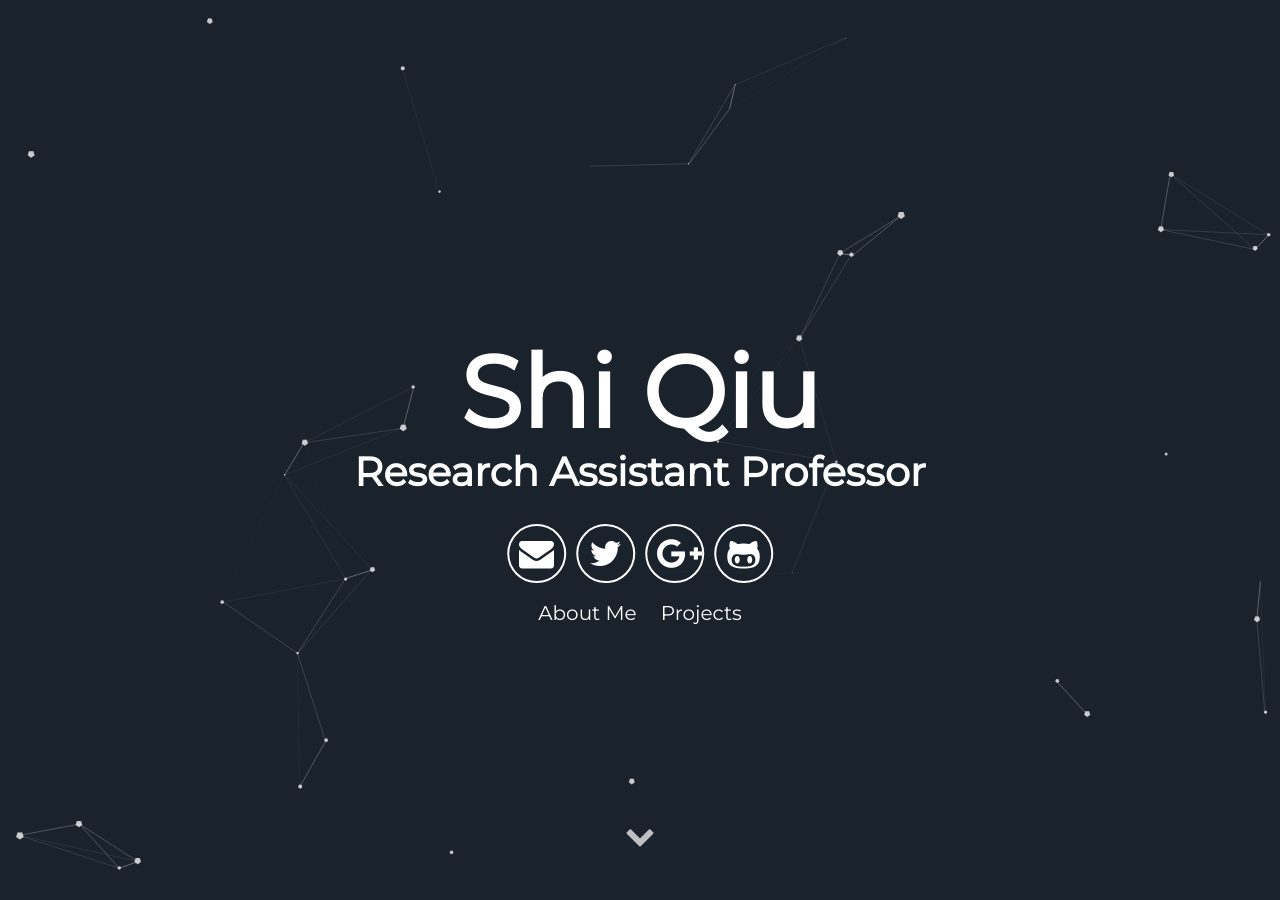
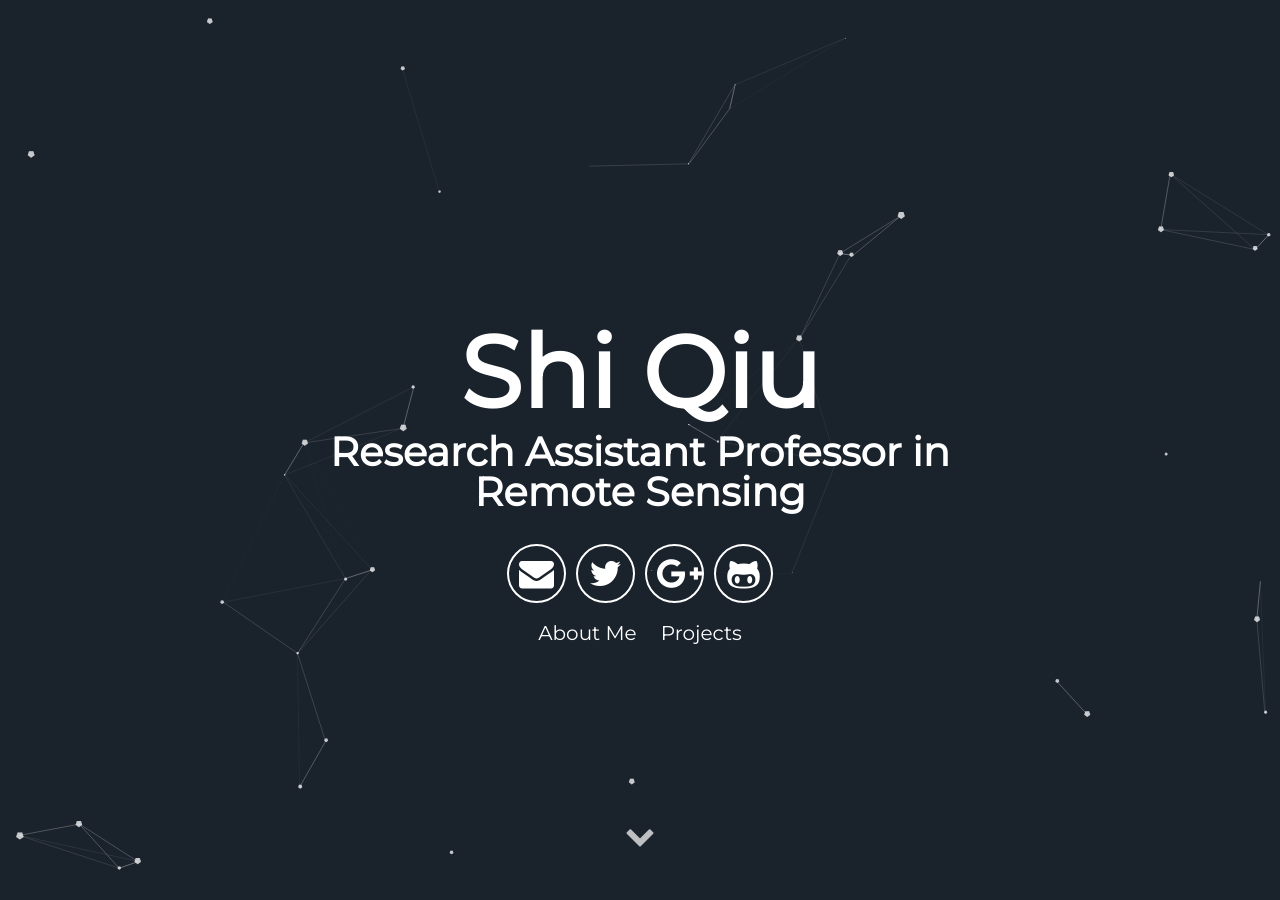
Before and after one commit to shi-eo/shi-eo.github.io, a Jekyll site: the page built from index.html, in a window 1280 px wide and 900 px high. Built offline with Jekyll 4.4.1, drawn with Linux system fonts in a browser that asks for light colours.

Commit message:
Update _config.yml

```diff
--- a/_config.yml
+++ b/_config.yml
@@ -5,7 +5,7 @@ description: A blog about Shi Qiu
 # User settings
 username: Shi Qiu
 user_description:
-user_title: Research Assistant Professor
+user_title: Research Assistant Professor in Remote Sensing
 email: shi.qiu@uconn.com
 twitter_username: lorem_ipsum
 github_username:  shi-eo
```
